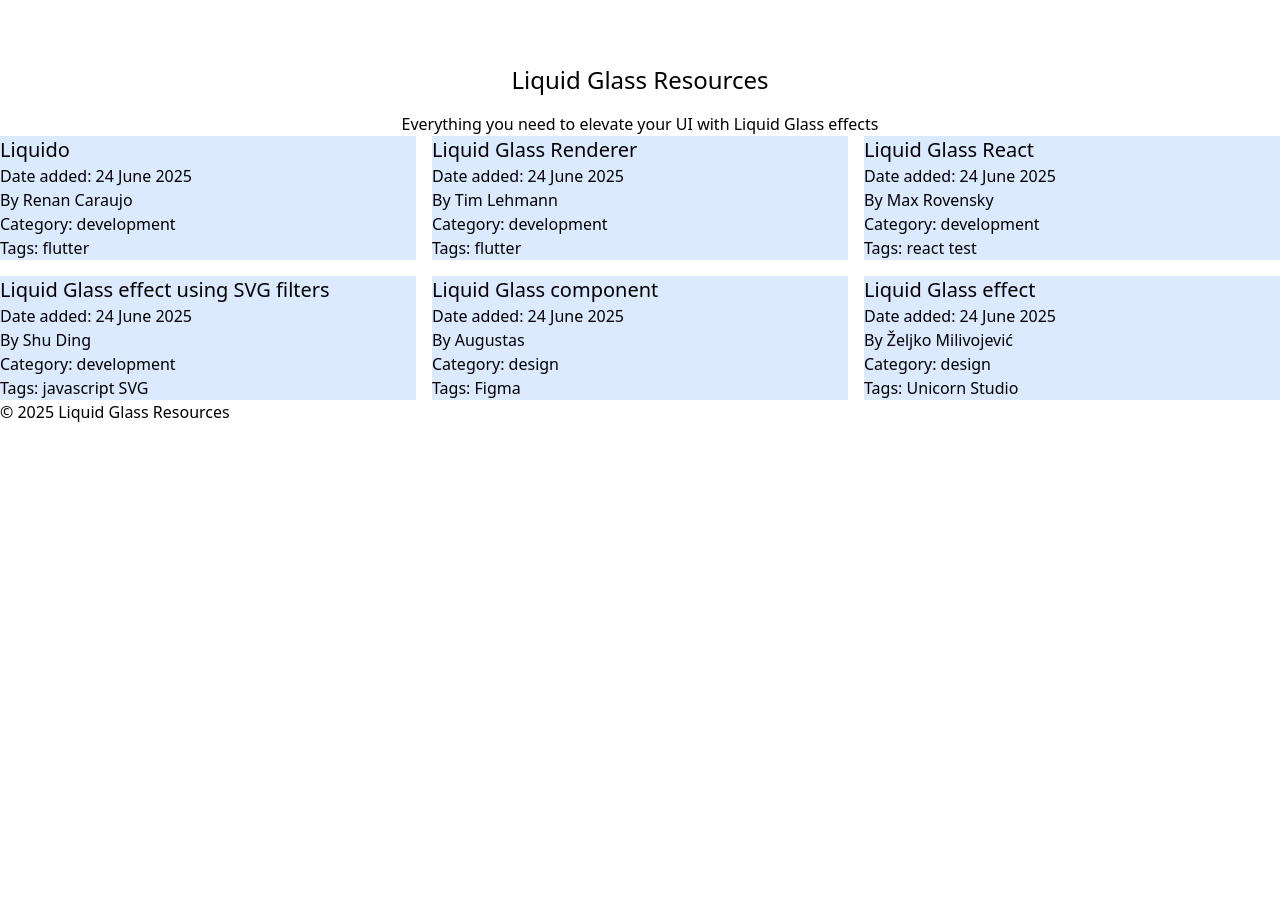
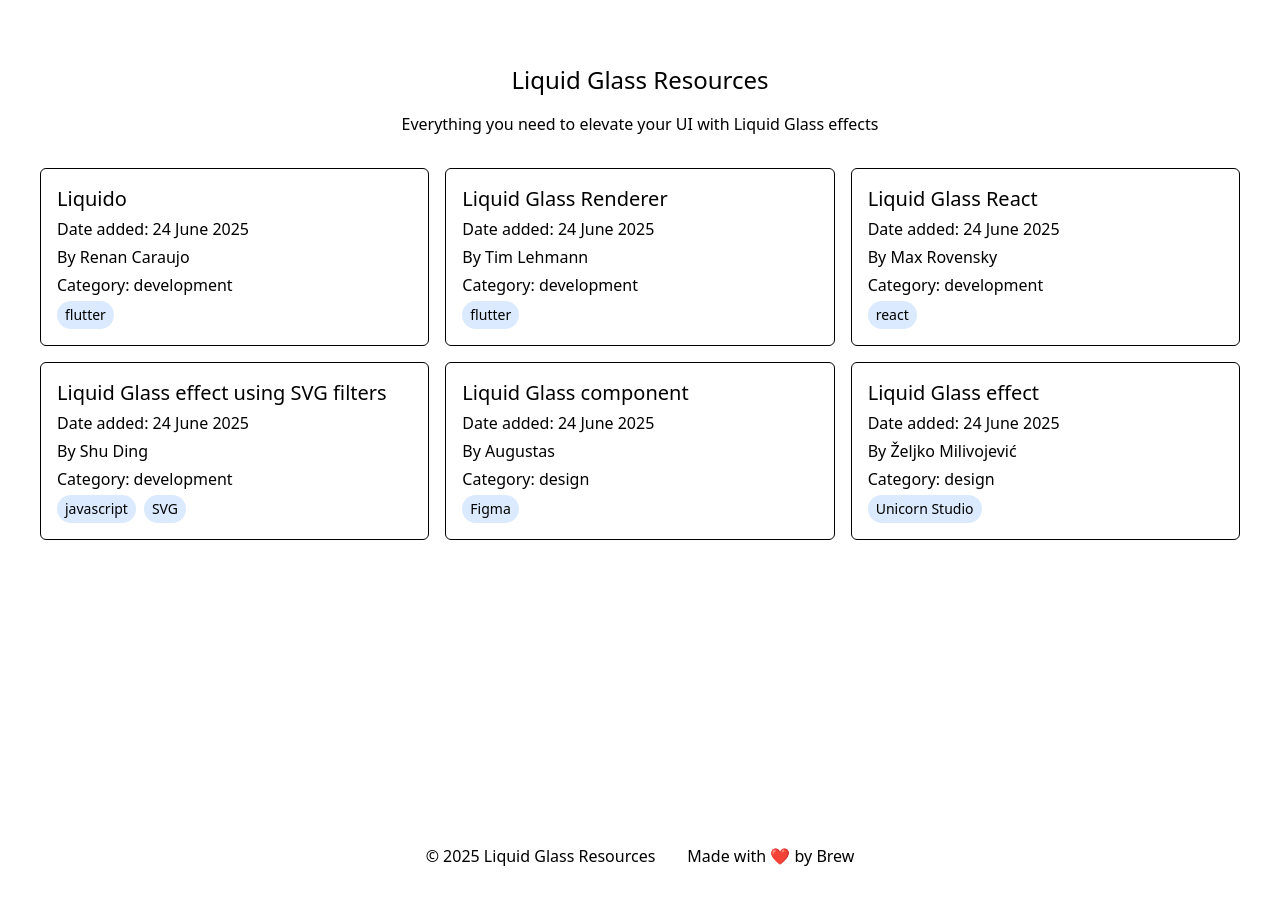
Before and after one commit to BrewDotDev/liquid-glass-resources, a Jekyll site: the page built from index.md, in a window 1280 px wide. Built offline with Jekyll 4.4.1, drawn with Linux system fonts in a browser that asks for light colours.

Commit message:
basic styling

```diff
--- a/_includes/footer.html
+++ b/_includes/footer.html
@@ -1,3 +1,8 @@
 <footer>
-  <p>© 2025 {{ site.title }}</p>
+  <div class="flex flex-row gap-4 justify-center p-8"
+    <p>© 2025 {{ site.title }}</p>
+    <p>
+      <a href="https://brew.dev" target="_blank">Made with ❤️ by Brew</a>
+    </p>
+  </div>
 </footer>
--- a/_layouts/default.html
+++ b/_layouts/default.html
@@ -1,11 +1,11 @@
 <!DOCTYPE html>
 <html lang="en">
   {% include head.html %}
-  <body>
+  <body class="min-h-screen flex flex-col max-w-[1200px] mx-auto">
     {% include header.html %}
-      <div class="content">
-        {{ content }}
-      </div>
+    <main class="flex-1">
+      {{ content }}
+    </main>
     {% include footer.html %}
     {% include analytics.html %}
   </body>
--- a/_posts/2025-6-24-liquid-glass-js.markdown
+++ b/_posts/2025-6-24-liquid-glass-js.markdown
@@ -3,7 +3,7 @@
 title:	Liquid Glass effect using SVG filters
 date:	2025-06-24
 categories:	development
-tags: [javascript SVG]
+tags: [javascript, SVG]
 url:	https://github.com/shuding/liquid-glass
 creator:	Shu Ding
 creator_url:	https://x.com/shuding_
--- a/_posts/2025-6-24-liquid-glass-react.markdown
+++ b/_posts/2025-6-24-liquid-glass-react.markdown
@@ -3,7 +3,7 @@
 title:	Liquid Glass React
 date:	2025-06-24
 categories:	development
-tags: [react, test]
+tags: [react]
 url:	https://github.com/rdev/liquid-glass-react
 creator:	Max Rovensky
 creator_url:	https://x.com/MaxRovensky
--- a/assets/dist-styles.css
+++ b/assets/dist-styles.css
@@ -9,8 +9,11 @@
       "Courier New", monospace;
     --color-red-100: oklch(93.6% 0.032 17.717);
     --color-red-500: oklch(63.7% 0.237 25.331);
+    --color-green-100: oklch(96.2% 0.044 156.743);
     --color-blue-100: oklch(93.2% 0.032 255.585);
     --spacing: 0.25rem;
+    --text-sm: 0.875rem;
+    --text-sm--line-height: calc(1.25 / 0.875);
     --text-xl: 1.25rem;
     --text-xl--line-height: calc(1.75 / 1.25);
     --text-2xl: 1.5rem;
@@ -18,6 +21,7 @@
     --text-3xl: 1.875rem;
     --text-3xl--line-height: calc(2.25 / 1.875);
     --font-weight-bold: 700;
+    --radius-md: 0.375rem;
     --default-font-family: var(--font-sans);
     --default-mono-font-family: var(--font-mono);
   }
@@ -174,11 +178,23 @@
   .col-span-2 {
     grid-column: span 2 / span 2;
   }
+  .col-span-3 {
+    grid-column: span 3 / span 3;
+  }
+  .mx-auto {
+    margin-inline: auto;
+  }
   .flex {
     display: flex;
   }
   .grid {
     display: grid;
+  }
+  .min-h-screen {
+    min-height: 100vh;
+  }
+  .max-w-\[1200px\] {
+    max-width: 1200px;
   }
   .flex-0 {
     flex: 0;
@@ -189,20 +205,66 @@
   .grid-cols-3 {
     grid-template-columns: repeat(3, minmax(0, 1fr));
   }
+  .flex-col {
+    flex-direction: column;
+  }
+  .flex-row {
+    flex-direction: row;
+  }
+  .justify-center {
+    justify-content: center;
+  }
+  .gap-1 {
+    gap: calc(var(--spacing) * 1);
+  }
+  .gap-2 {
+    gap: calc(var(--spacing) * 2);
+  }
   .gap-4 {
     gap: calc(var(--spacing) * 4);
+  }
+  .self-center {
+    align-self: center;
+  }
+  .rounded-full {
+    border-radius: calc(infinity * 1px);
+  }
+  .rounded-md {
+    border-radius: var(--radius-md);
+  }
+  .border {
+    border-style: var(--tw-border-style);
+    border-width: 1px;
   }
   .bg-blue-100 {
     background-color: var(--color-blue-100);
   }
+  .bg-green-100 {
+    background-color: var(--color-green-100);
+  }
   .bg-red-100 {
     background-color: var(--color-red-100);
+  }
+  .p-1 {
+    padding: calc(var(--spacing) * 1);
+  }
+  .p-2 {
+    padding: calc(var(--spacing) * 2);
   }
   .p-4 {
     padding: calc(var(--spacing) * 4);
   }
   .p-8 {
     padding: calc(var(--spacing) * 8);
+  }
+  .px-2 {
+    padding-inline: calc(var(--spacing) * 2);
+  }
+  .py-1 {
+    padding-block: calc(var(--spacing) * 1);
+  }
+  .py-8 {
+    padding-block: calc(var(--spacing) * 8);
   }
   .pt-8 {
     padding-top: calc(var(--spacing) * 8);
@@ -224,6 +286,10 @@
     font-size: var(--text-3xl);
     line-height: var(--tw-leading, var(--text-3xl--line-height));
   }
+  .text-sm {
+    font-size: var(--text-sm);
+    line-height: var(--tw-leading, var(--text-sm--line-height));
+  }
   .text-xl {
     font-size: var(--text-xl);
     line-height: var(--tw-leading, var(--text-xl--line-height));
@@ -235,6 +301,21 @@
   .text-red-500 {
     color: var(--color-red-500);
   }
+  .md\:col-span-1 {
+    @media (width >= 48rem) {
+      grid-column: span 1 / span 1;
+    }
+  }
+  .xl\:col-span-1 {
+    @media (width >= 80rem) {
+      grid-column: span 1 / span 1;
+    }
+  }
+}
+@property --tw-border-style {
+  syntax: "*";
+  inherits: false;
+  initial-value: solid;
 }
 @property --tw-font-weight {
   syntax: "*";
@@ -243,6 +324,7 @@
 @layer properties {
   @supports ((-webkit-hyphens: none) and (not (margin-trim: inline))) or ((-moz-orient: inline) and (not (color:rgb(from red r g b)))) {
     *, ::before, ::after, ::backdrop {
+      --tw-border-style: solid;
       --tw-font-weight: initial;
     }
   }
--- a/index.md
+++ b/index.md
@@ -2,20 +2,22 @@
 layout: default
 ---
 <div>
-    <div class="grid grid-cols-3 gap-4">
+    <div class="grid grid-cols-3 gap-4 py-8">
         {% for post in site.posts %}
-          	<div class="col-span-1 bg-blue-100">
+          	<div class="md:col-span-1 col-span-3 rounded-md border p-4 flex flex-col gap-1">
                 <h2 class="text-xl">
           		    <a href="{{ post.url }}">{{ post.title }}</a>
                 </h2>
                 <p>Date added: {{ post.date | date: "%-d %B %Y" }}</p>
                 <p>By <a href="{{ post.creator_url }}">{{ post.creator }}</a></p>
                 <p>Category: {{ post.categories }}</p>
-                <p> Tags:
+                <div class="flex flex-row gap-2">
                     {% for tag in post.tags %}
-                        {{ tag }}
+                        <p class="rounded-full text-sm px-2 py-1 bg-blue-100">
+                            {{ tag }}
+                        </p>
                     {% endfor %}
-                 </p>
+                </div>
         	</div>
         {% endfor %}
     </div>
```
